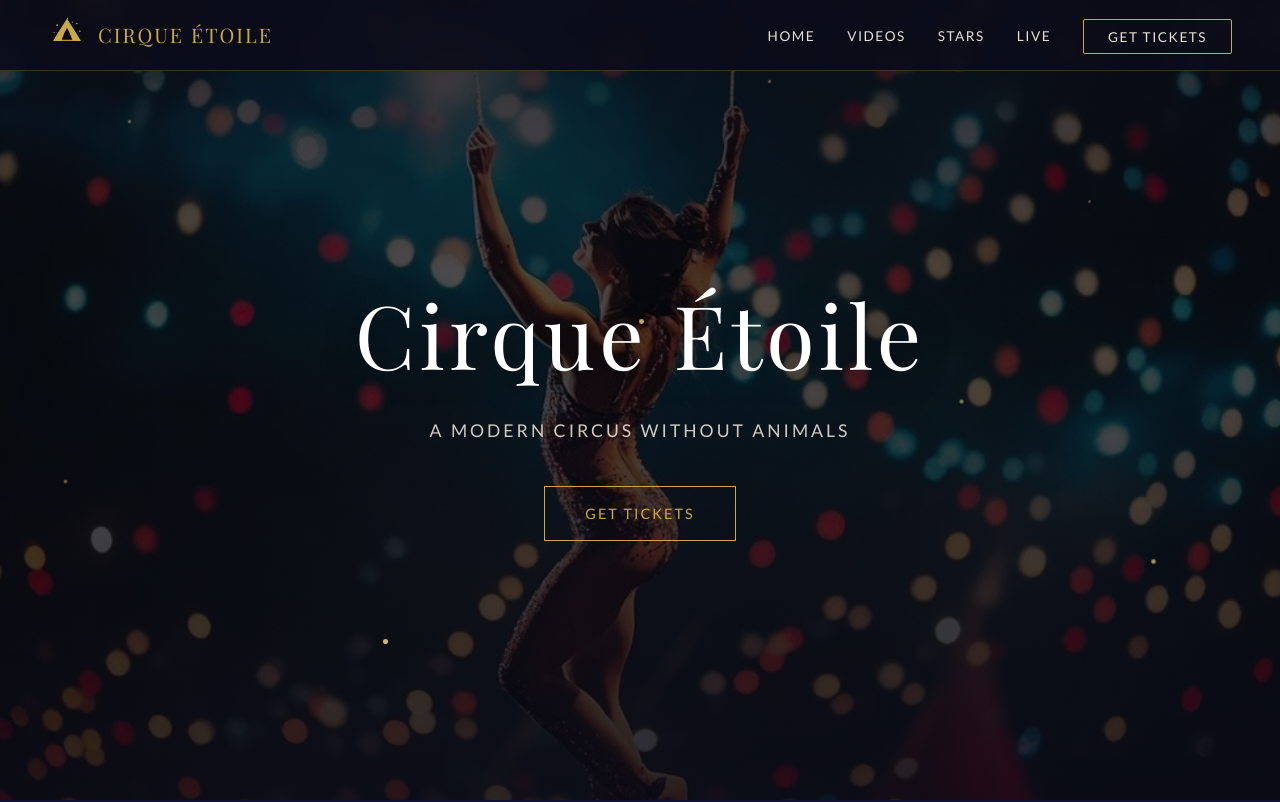
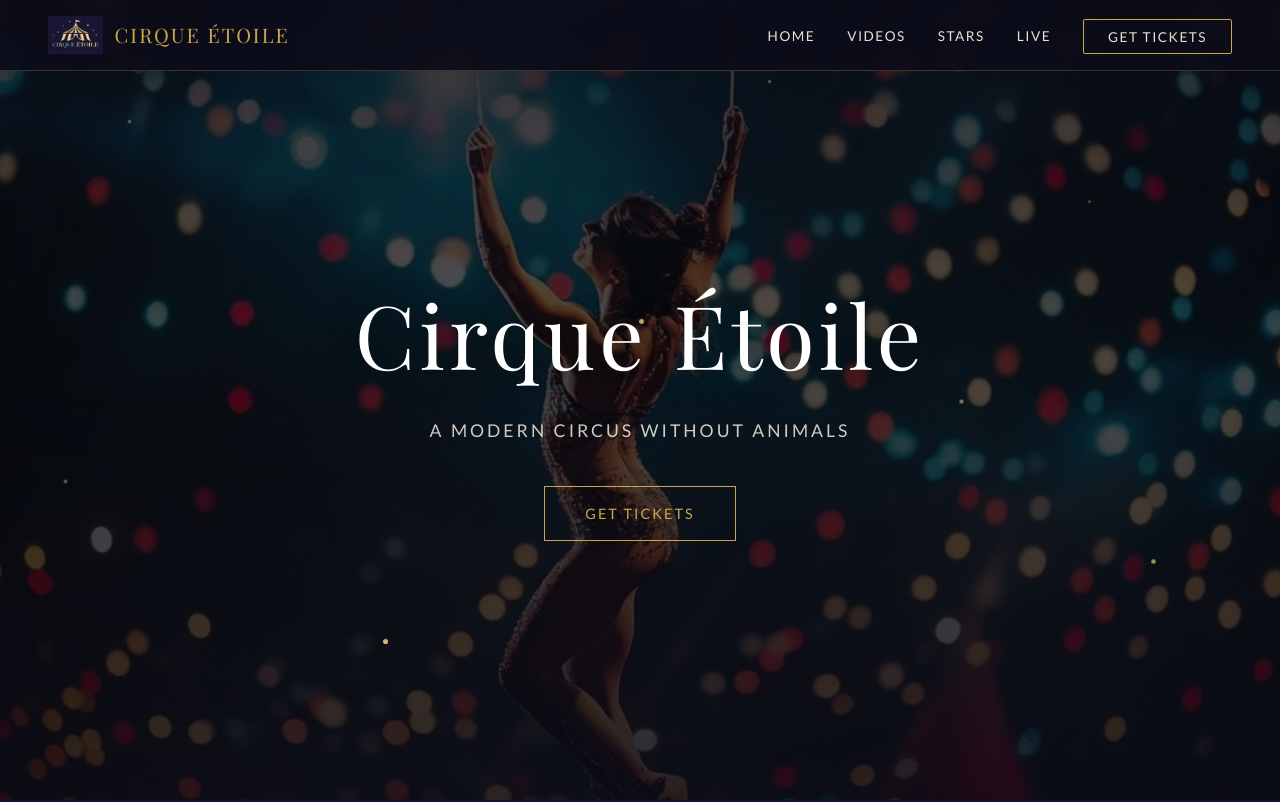
Before and after one commit to karahanjustin/website-showcase, a plain HTML site: page cirque-etoile/index.html in a window 1280 px wide. Shown: the top 802 px of the page. Drawn offline with nearby package versions, Linux system fonts and the light colour scheme; a web font is replaced by a local one.

Commit message:
Update index.html

```diff
--- a/cirque-etoile/index.html
+++ b/cirque-etoile/index.html
@@ -505,24 +505,7 @@
   <!-- ── Navigation ── -->
   <nav class="navbar" id="navbar">
     <a href="#home" class="nav-brand">
-      <svg viewBox="0 0 50 50" xmlns="http://www.w3.org/2000/svg">
-        <g fill="#c9a84c">
-          <!-- Tent -->
-          <path d="M25 5 L25 2 L27 4 L25 5Z"/>
-          <path d="M25 5 Q15 20 8 32 L17 32 Q20 22 25 14 Q30 22 33 32 L42 32 Q35 20 25 5Z" fill="none" stroke="#c9a84c" stroke-width="1.5"/>
-          <path d="M25 5 Q15 20 8 32 L17 32 Q20 22 25 14 Q30 22 33 32 L42 32 Q35 20 25 5Z"/>
-          <line x1="8" y1="32" x2="42" y2="32" stroke="#c9a84c" stroke-width="1.5"/>
-          <!-- Tent stripes -->
-          <path d="M18 28 Q20 20 25 14 L22 18 Q18 24 16 32" opacity="0.3"/>
-          <path d="M32 28 Q30 20 25 14 L28 18 Q32 24 34 32" opacity="0.3"/>
-          <!-- Stars -->
-          <circle cx="12" cy="12" r="1.2"/>
-          <circle cx="38" cy="10" r="1"/>
-          <circle cx="8" cy="22" r="0.8"/>
-          <circle cx="42" cy="20" r="1"/>
-          <circle cx="32" cy="8" r="0.8"/>
-        </g>
-      </svg>
+      <img src="images/logo.png" alt="Cirque Étoile" style="height: 38px;">
       <span>Cirque Étoile</span>
     </a>
     <ul class="nav-links" id="navLinks">
@@ -720,18 +703,8 @@
   <!-- ── Footer ── -->
   <footer class="footer">
     <div class="footer-logo">
-      <svg viewBox="0 0 50 50" xmlns="http://www.w3.org/2000/svg">
-        <g fill="#c9a84c">
-          <path d="M25 5 L25 2 L27 4 L25 5Z"/>
-          <path d="M25 5 Q15 20 8 32 L17 32 Q20 22 25 14 Q30 22 33 32 L42 32 Q35 20 25 5Z"/>
-          <line x1="8" y1="32" x2="42" y2="32" stroke="#c9a84c" stroke-width="1.5"/>
-          <circle cx="12" cy="12" r="1.2"/>
-          <circle cx="38" cy="10" r="1"/>
-          <circle cx="8" cy="22" r="0.8"/>
-          <circle cx="42" cy="20" r="1"/>
-          <circle cx="32" cy="8" r="0.8"/>
-        </g>
-      </svg>
+      <img src="images/logo.png" alt="Cirque Étoile" style="height: 32px;">
+
       <span>Cirque Étoile</span>
     </div>
     <div class="social-links" style="margin-bottom: 1.5rem;">
```
